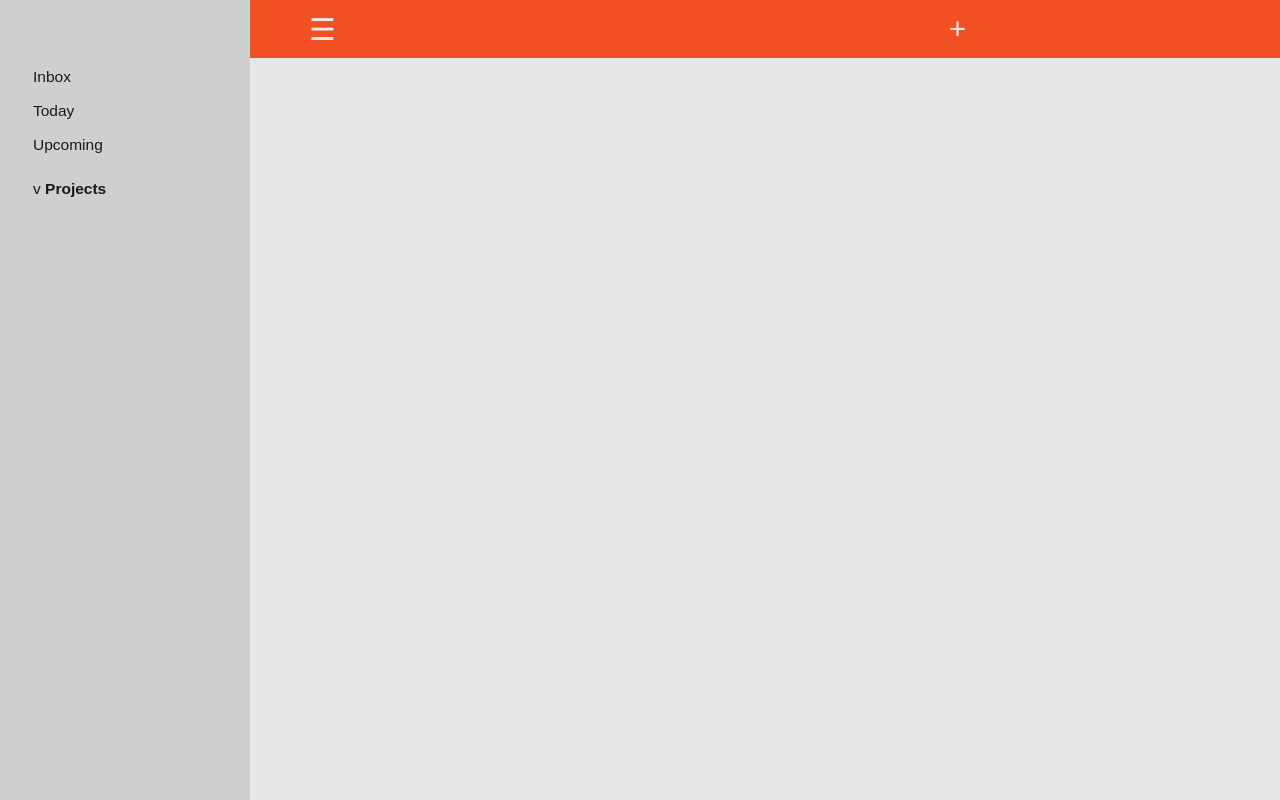
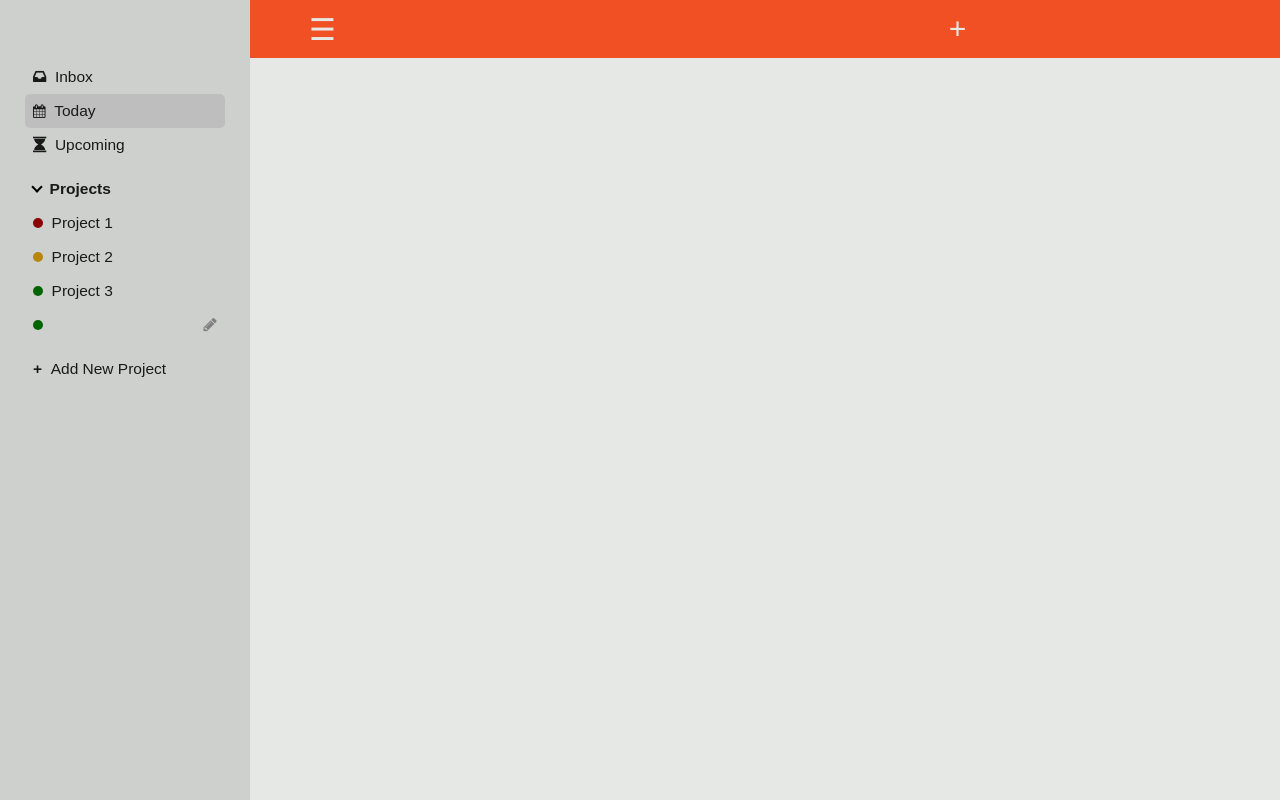
Before and after one commit to Dragesia/todo-list, a plain HTML site: page index.html in a window 1280 px wide. Drawn offline with Linux system fonts and the light colour scheme.

Commit message:
added projects

```diff
--- a/index.html
+++ b/index.html
@@ -18,16 +18,18 @@
             <button class="add-todo">+</button>
         </div>
     </div>
-    <div class="sidebar">
-        <button>Inbox</button>
-        <button>Today</button>
-        <button>Upcoming</button>
-        <button class="projects">v <b>Projects</b></button>
-        <div class="dropdown-container">
-            <button>H Project 1</button>
-            <button>L Project 2</button>
-            <button>M Project 3</button>
+    <div class="sidebar" style="width: 250px;">
+        <button><i class="fa fa-inbox"></i> &nbsp;Inbox</button>
+        <button class="active"><i class="fa fa-calendar"></i> &nbsp;Today</button>
+        <button><i class="fa fa-hourglass"></i> &nbsp;Upcoming</button>
+        <button class="projects"><i class="arrow down"></i> <b>&nbsp;Projects</b></button>
+        <div class="dropdown-container" style="display: flex;">
+            <button><span class="dot high"></span> &nbsp;Project 1</button>
+            <button><span class="dot medium"></span> &nbsp;Project 2</button>
+            <button><span class="dot low"></span> &nbsp;Project 3</button>
+            <button><span class="dot low"></span><input type="text" class="change" disabled><i class="fa fa-pencil edit"></i></button>
         </div>
+        <button class="add"><b>+</b> &nbsp;Add New Project</button>
     </div>
 </body>
 </html>
--- a/main.js
+++ b/main.js
@@ -1 +1 @@
-(()=>{"use strict";document.querySelector(".sidebar-btn").onclick=function(){const e=document.querySelector(".sidebar");"250px"==e.style.width?e.style.width=0:e.style.width="250px"};const e=document.querySelector(".projects"),t=document.querySelector(".dropdown-container");e.onclick=()=>{"none"===t.style.display?t.style.display="flex":t.style.display="none"}})();
+(()=>{"use strict";document.querySelector(".sidebar-btn").onclick=function(){const e=document.querySelector(".sidebar");"250px"==e.style.width?e.style.width=0:e.style.width="250px"};const e=document.querySelector(".projects"),t=document.querySelector(".arrow"),c=document.querySelector(".dropdown-container");e.onclick=()=>{t.classList.toggle("up"),"none"===c.style.display?c.style.display="flex":c.style.display="none"},document.querySelector(".edit"),document.querySelector(".change"),document.querySelector(".add").onclick=()=>{const e=document.createElement("button"),t=document.createElement("span");t.classList.add("dot"),t.classList.add("low");const d=document.createElement("input");d.setAttribute("type","text"),d.classList.add("change"),d.onblur=()=>{d.disabled=!0},d.onkeypress=e=>{"Enter"===e.key&&(d.disabled=!0)};const s=document.createElement("i");s.classList.add("fa"),s.classList.add("fa-pencil"),s.classList.add("edit"),s.onclick=()=>{d.disabled=!1,d.focus()},e.appendChild(t),e.appendChild(d),e.appendChild(s),c.appendChild(e),d.focus()}})();
--- a/style.css
+++ b/style.css
@@ -25,11 +25,49 @@ html, body {
     user-select: none; /* Standard */
 }
 
+.active {
+    background-color: #bebebe !important;
+}
+
 /* Priorities */
 
 .high {background-color: darkred;}
 .medium {background-color: darkgoldenrod}
 .low {background-color: darkgreen;}
+
+/* Icons */
+
+.arrow {
+    border: solid black;
+    border-width: 0 2px 2px 0;
+    display: inline-block;
+    padding: 3px;
+    position: relative;
+    bottom: 3px;
+    transition: 0.3s;
+}
+
+.down {
+    transform: rotate(45deg);
+    -webkit-transform: rotate(45deg);
+}
+
+.up {
+    transform: rotate(-135deg);
+    -webkit-transform: rotate(-135deg);
+    bottom: -1px;
+}
+
+.dot {
+    height: 10px;
+    width: 10px;
+    border-radius: 50%;
+    display: inline-block;
+}
+
+.fa-calendar {
+    font-size: 1.35rem !important;
+}
 
 /* Header */
 
@@ -105,9 +143,36 @@ html, body {
     margin-top: 10px;
 }
 
+.add {
+    margin-top: 10px;
+}
+
 .dropdown-container {
-    display: none;
     flex-direction: column;
     align-items: center;
     width: 100%;
 }
+
+.change {
+    outline: 0;
+    border: 0;
+    border-radius: 5px;
+    width: 78%;
+    font-size: 1.55rem;
+    display: inline;
+    color: var(--dark);
+    margin-left: 7px;
+}
+
+.change:disabled {
+    background-color: transparent;
+}
+
+.change:focus {
+    background-color: white;
+}
+
+.fa-pencil {
+    color: rgb(128, 128, 128);
+    margin-left: 10px;
+}
```
